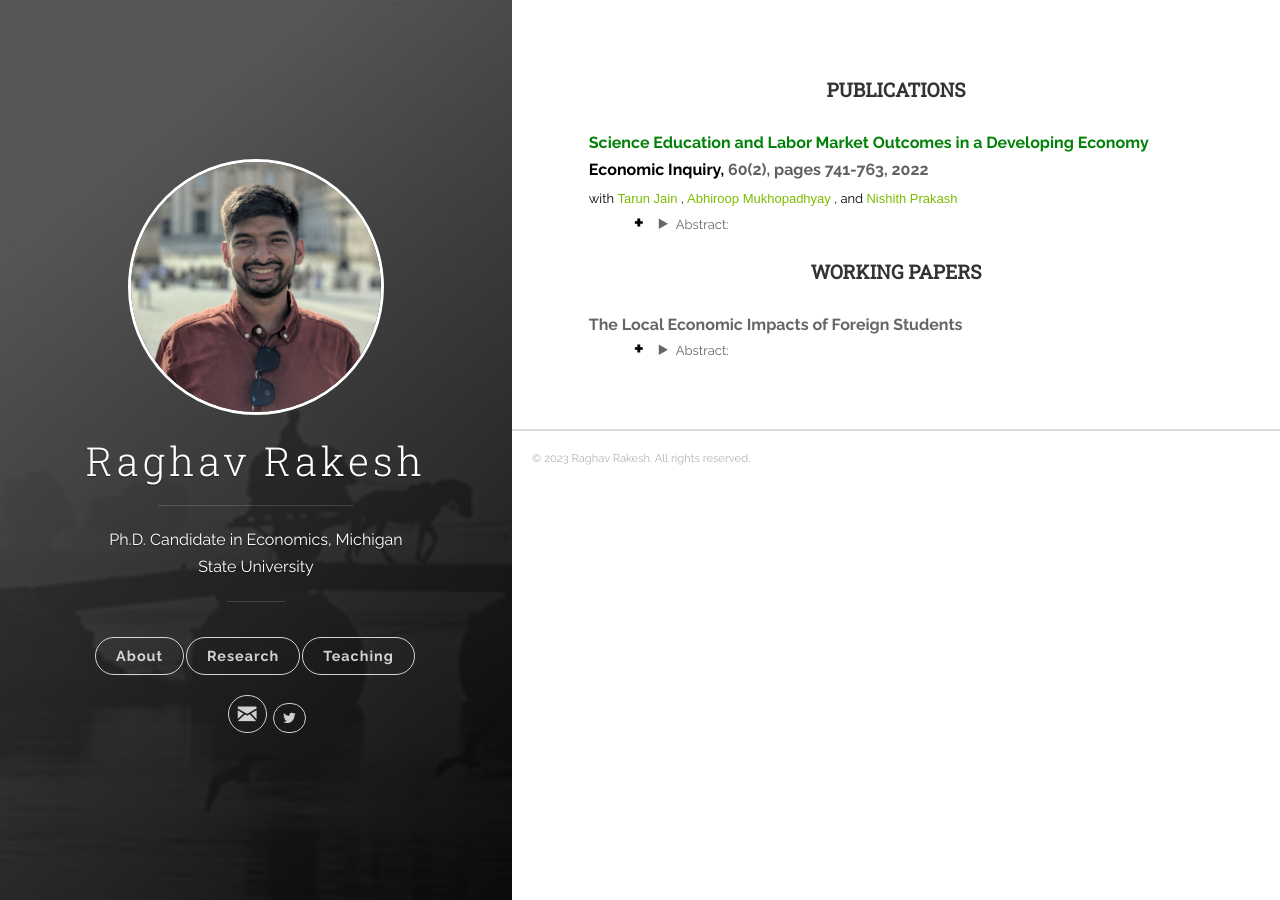
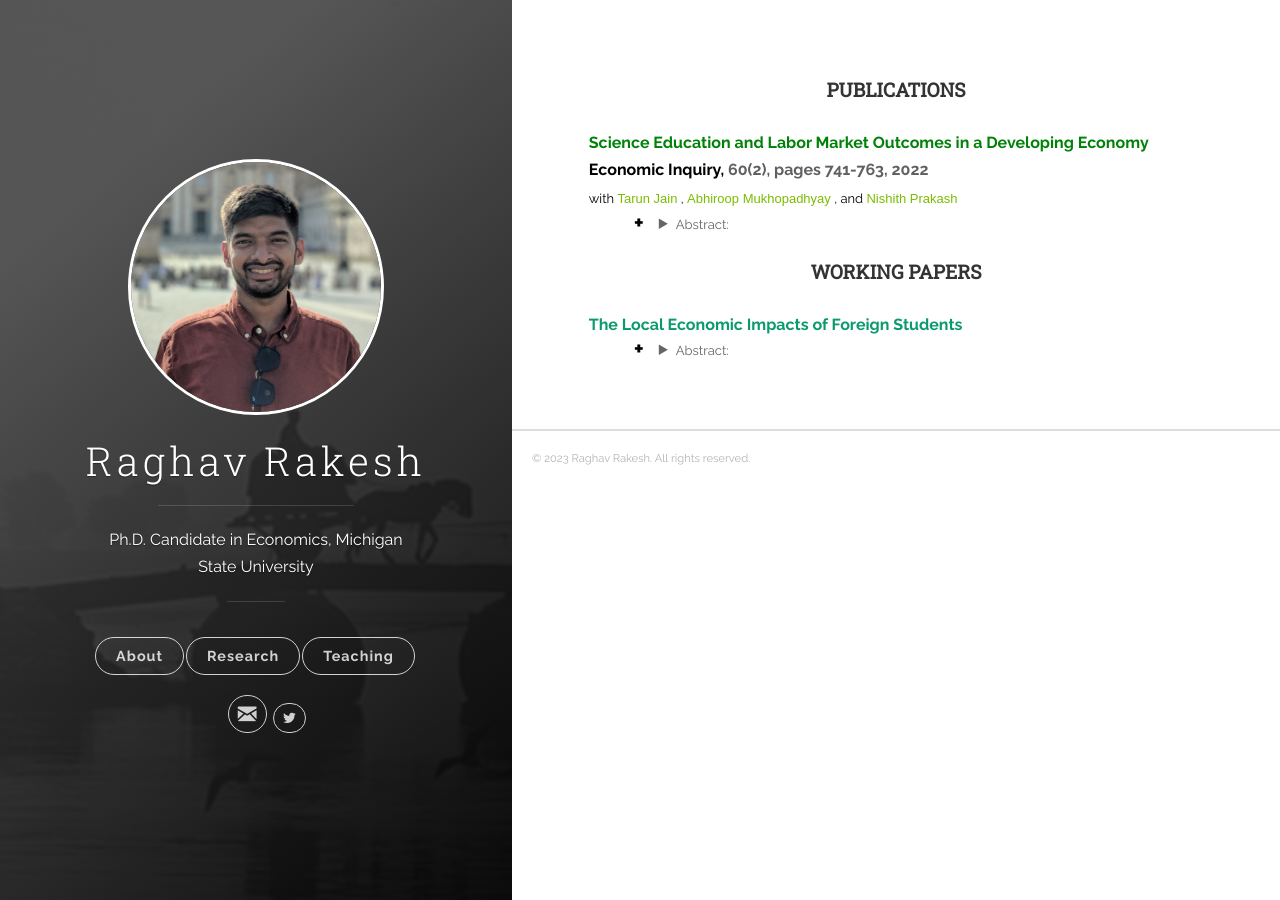
Before and after one commit to raghavrakesh/raghavrakesh.github.io, a Jekyll site: the page built from _posts/2018-06-13-research.markdown, in a window 1280 px wide. Built offline with Jekyll 4.4.1, drawn with Linux system fonts in a browser that asks for light colours.

Commit message:
Update 2018-06-13-research.markdown

```diff
--- a/_posts/2018-06-13-research.markdown
+++ b/_posts/2018-06-13-research.markdown
@@ -58,7 +58,7 @@ tags: [jekyll]
 <p style="margin-top:30px;">
   <b>
     <strong>
-        <font size="3" style="color:#OB9A6D">The Local Economic Impacts of Foreign Students</font>
+        <font size="3" style="color:#0B9A6D">The Local Economic Impacts of Foreign Students</font>
     </strong>
     <br>
   </b>
```
